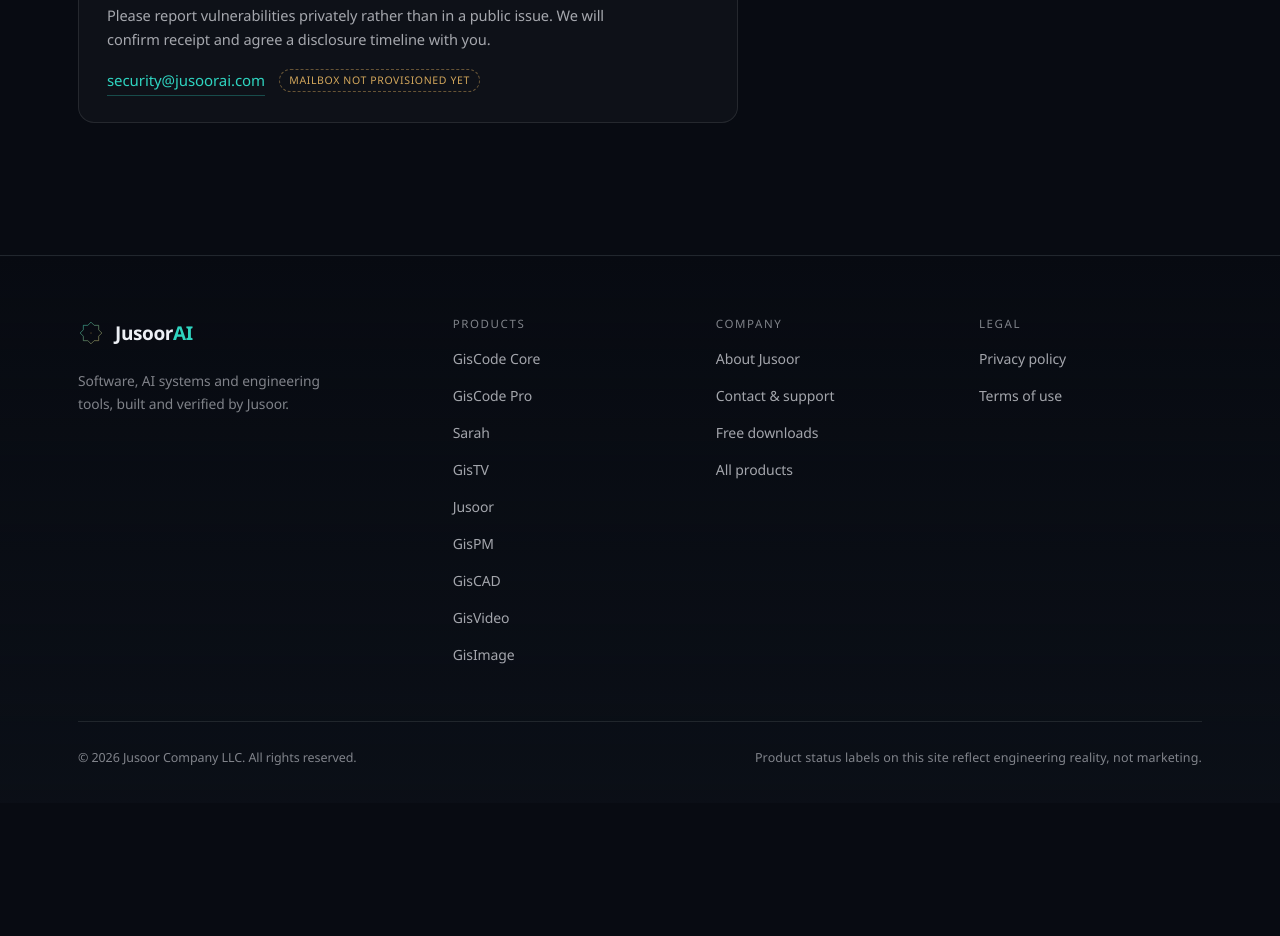
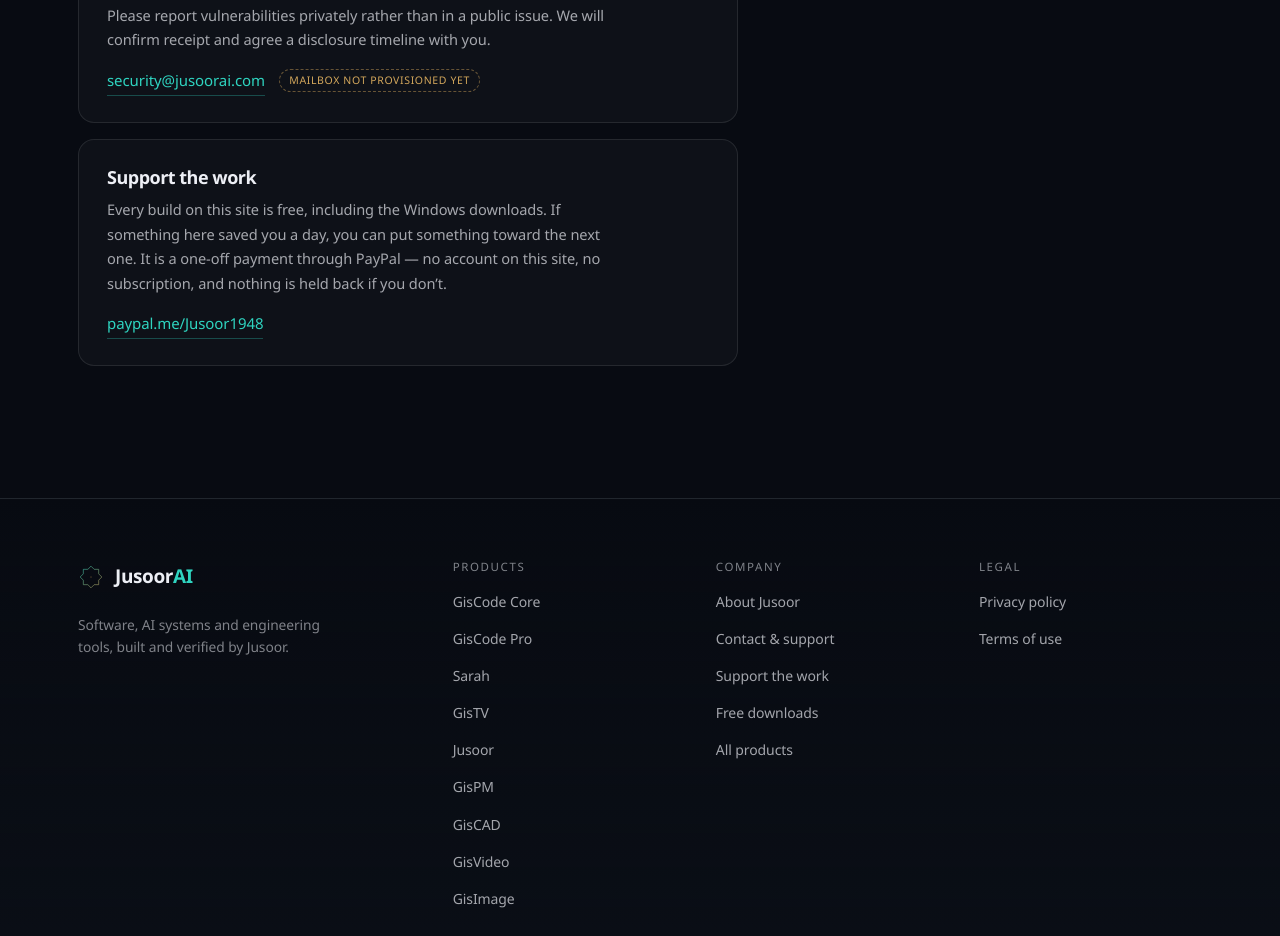
Before and after one commit to gis1948/gis1948.github.io, a plain HTML site: page contact/index.html in a window 1280 px wide. Shown: the part 989-1925 px from the top of the page. Before the commit the page ends 1792 px from the top, so only its background shows below. Drawn offline with Linux system fonts and the light colour scheme.

Commit message:
Add a PayPal support link to the footer and the contact page

```diff
--- a/contact/index.html
+++ b/contact/index.html
@@ -82,6 +82,11 @@
         <a class="contact-link" href="mailto:security@jusoorai.com">security@jusoorai.com</a>
         <span class="contact-pending">Mailbox not provisioned yet</span>
       </article>
+      <article class="contact-card contact-card--support">
+        <h2>Support the work</h2>
+        <p>Every build on this site is free, including the Windows downloads. If something here saved you a day, you can put something toward the next one. It is a one-off payment through PayPal &mdash; no account on this site, no subscription, and nothing is held back if you don&rsquo;t.</p>
+        <a class="contact-link" href="https://paypal.me/Jusoor1948" target="_blank" rel="noopener noreferrer">paypal.me/Jusoor1948</a>
+      </article>
     </div>
     <aside class="contact-aside">
       <div class="aside-card">
@@ -137,6 +142,7 @@
         <ul class="site-foot__list">
           <li><a href="/about/">About Jusoor</a></li>
           <li><a href="/contact/">Contact &amp; support</a></li>
+          <li><a href="https://paypal.me/Jusoor1948" target="_blank" rel="noopener noreferrer">Support the work</a></li>
           <li><a href="/downloads/">Free downloads</a></li>
           <li><a href="/products/">All products</a></li>
         </ul>
```
Also changed, not shown: 404.html (+1 -0 lines), about/index.html (+1 -0 lines), index.html (+1 -0 lines), privacy/index.html (+1 -0 lines), products/giscad/index.html (+1 -0 lines), products/giscode-core/index.html (+1 -0 lines), products/giscode-pro/index.html (+1 -0 lines), products/gisimage/index.html (+1 -0 lines), products/gispm/index.html (+1 -0 lines), products/gistv-android-phone/index.html (+1 -0 lines), products/gistv-android-tv/index.html (+1 -0 lines), products/gistv-ios/index.html (+1 -0 lines), products/gistv/index.html (+1 -0 lines), products/gisvideo/index.html (+1 -0 lines), 5 more files.
